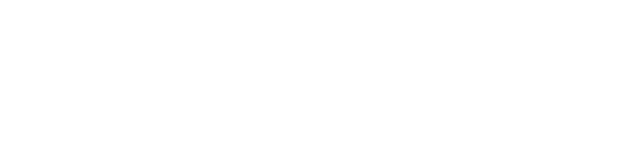
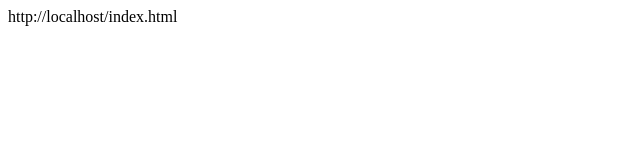
Before and after one commit to ik226/zucchini-notion, a plain HTML site: page index.html in a window 1280 px wide. Shown: the whole page, without its empty margins (0-640 px from the left). Drawn offline with Linux system fonts and the light colour scheme.

Commit message:
chore: temp. display url element as html for testing

```diff
--- a/index.html
+++ b/index.html
@@ -10,6 +10,19 @@
     <!-- End Google Tag Manager -->
   </head>
   <body>
+    <div>
+      <span id="parentUrl"></span>
+      <span id="customId"></span>
+    </div>
+    <script>
+      var url = (window.location != window.parent.location)
+            ? document.referrer
+            : document.location.href;
+      var params = new URLSearchParams(window.location.search);
+      var customId = params.get('customId');
+      document.getElementById('parentUrl').innerText = url;
+      document.getElementById('customId').innerText = customId;
+    </script>
     <!-- Google Tag Manager (noscript) -->
     <noscript><iframe src="https://www.googletagmanager.com/ns.html?id=GTM-KHN38KW"
     height="0" width="0" style="display:none;visibility:hidden"></iframe></noscript>
```
